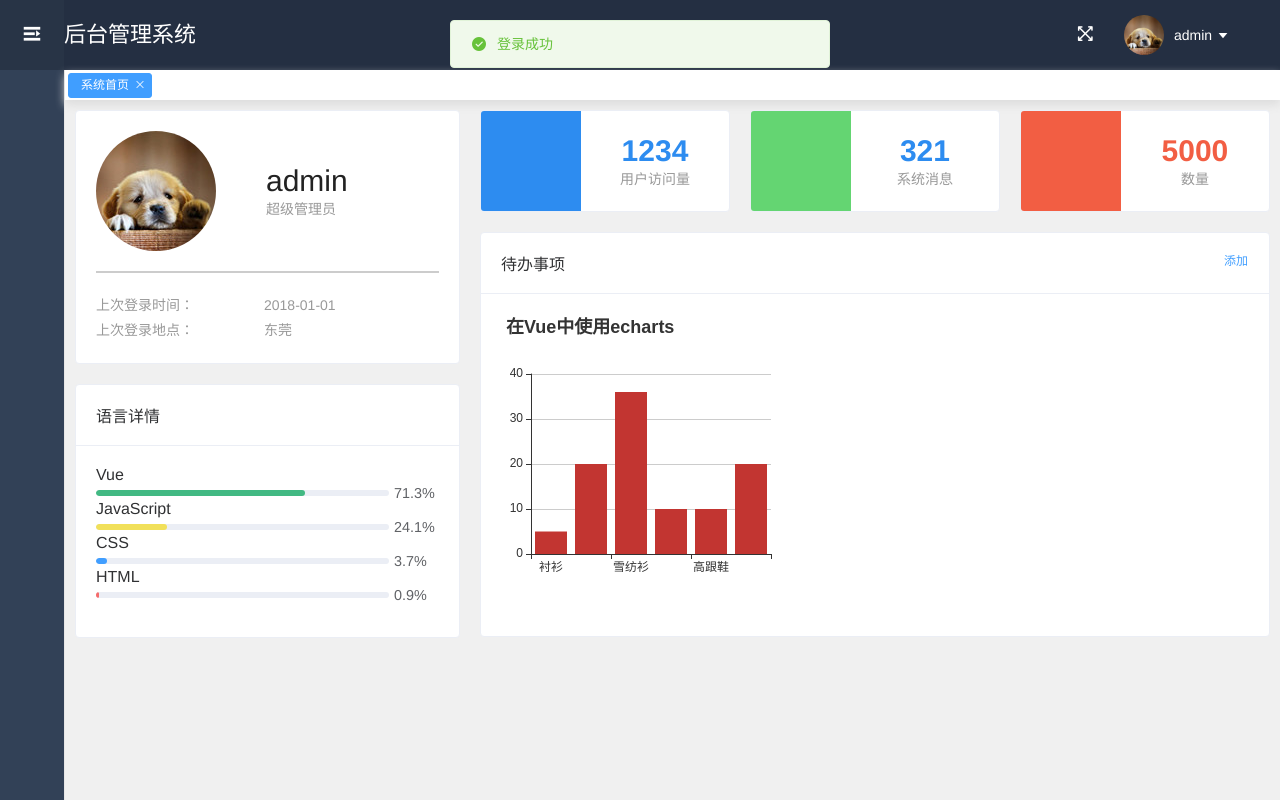
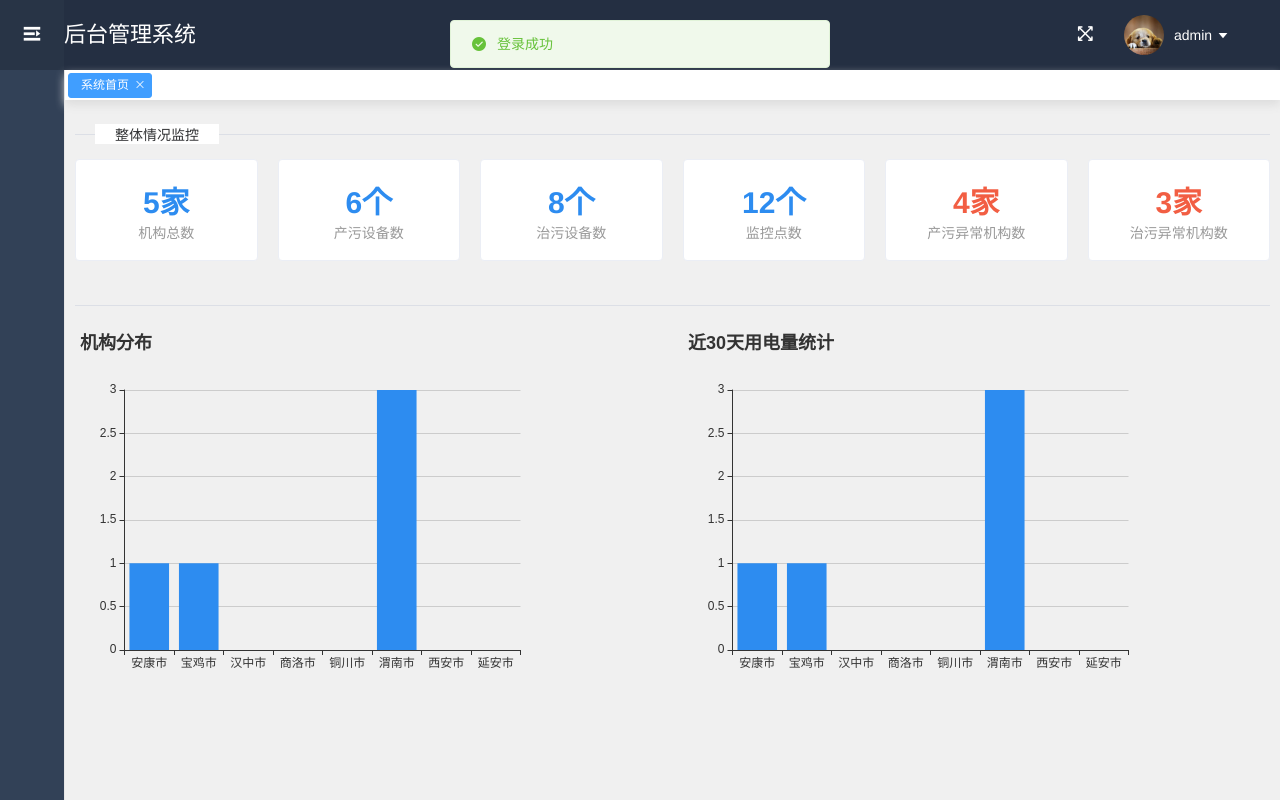
Before and after one commit to ffreedomm/my-system, a Vue app: page /#/dashboard in a window 1280 px wide. Both pictures are taken after a click on the button "登录". Built offline with nearby package versions, Linux system fonts and the light colour scheme; a small style sheet from the web is missing.

Commit message:
首页修改

```diff
--- a/src/components/page/Dashboard.vue
+++ b/src/components/page/Dashboard.vue
@@ -1,107 +1,81 @@
 <template>
     <div>
+        <el-divider content-position="left">整体情况监控</el-divider>
         <el-row :gutter="20">
-            <el-col :span="8">
-                <el-card shadow="hover" class="mgb20" style="height:252px;">
-                    <div class="user-info">
-                        <img src="../../assets/img/img.jpg" class="user-avator" alt="">
-                        <div class="user-info-cont">
-                            <div class="user-info-name">{{name}}</div>
-                            <div>{{role}}</div>
-                        </div>
-                    </div>
-                    <div class="user-info-list">上次登录时间：<span>2018-01-01</span></div>
-                    <div class="user-info-list">上次登录地点：<span>东莞</span></div>
-                </el-card>
-                <el-card shadow="hover" style="height:252px;">
-                    <div slot="header" class="clearfix">
-                        <span>语言详情</span>
-                    </div>
-                    Vue
-                    <el-progress :percentage="71.3" color="#42b983"></el-progress>
-                    JavaScript
-                    <el-progress :percentage="24.1" color="#f1e05a"></el-progress>
-                    CSS
-                    <el-progress :percentage="3.7"></el-progress>
-                    HTML
-                    <el-progress :percentage="0.9" color="#f56c6c"></el-progress>
-                </el-card>
-            </el-col>
-            <el-col :span="16">
+            <el-col :span="24">
                 <el-row :gutter="20" class="mgb20">
-                    <el-col :span="8">
+                    <el-col :span="4">
                         <el-card shadow="hover" :body-style="{padding: '0px'}">
                             <div class="grid-content grid-con-1">
-                                <i class="el-icon-lx-people grid-con-icon"></i>
                                 <div class="grid-cont-right">
-                                    <div class="grid-num">1234</div>
-                                    <div>用户访问量</div>
+                                    <div class="grid-num">5家</div>
+                                    <div>机构总数</div>
                                 </div>
                             </div>
                         </el-card>
                     </el-col>
-                    <el-col :span="8">
+                    <el-col :span="4">
                         <el-card shadow="hover" :body-style="{padding: '0px'}">
                             <div class="grid-content grid-con-2">
-                                <i class="el-icon-lx-notice grid-con-icon"></i>
                                 <div class="grid-cont-right">
-                                    <div class="grid-num">321</div>
-                                    <div>系统消息</div>
+                                    <div class="grid-num">6个</div>
+                                    <div>产污设备数</div>
                                 </div>
                             </div>
                         </el-card>
                     </el-col>
-                    <el-col :span="8">
+                    <el-col :span="4">
+                        <el-card shadow="hover" :body-style="{padding: '0px'}">
+                            <div class="grid-content grid-con-2">
+                                <div class="grid-cont-right">
+                                    <div class="grid-num">8个</div>
+                                    <div>治污设备数</div>
+                                </div>
+                            </div>
+                        </el-card>
+                    </el-col>
+                    <el-col :span="4">
+                        <el-card shadow="hover" :body-style="{padding: '0px'}">
+                            <div class="grid-content grid-con-1">
+                                <div class="grid-cont-right">
+                                    <div class="grid-num">12个</div>
+                                    <div>监控点数</div>
+                                </div>
+                            </div>
+                        </el-card>
+                    </el-col>
+                    <el-col :span="4">
                         <el-card shadow="hover" :body-style="{padding: '0px'}">
                             <div class="grid-content grid-con-3">
-                                <i class="el-icon-lx-goods grid-con-icon"></i>
                                 <div class="grid-cont-right">
-                                    <div class="grid-num">5000</div>
-                                    <div>数量</div>
+                                    <div class="grid-num">4家</div>
+                                    <div>产污异常机构数</div>
+                                </div>
+                            </div>
+                        </el-card>
+                    </el-col>
+                    <el-col :span="4">
+                        <el-card shadow="hover" :body-style="{padding: '0px'}">
+                            <div class="grid-content grid-con-3">
+                                <div class="grid-cont-right">
+                                    <div class="grid-num">3家</div>
+                                    <div>治污异常机构数</div>
                                 </div>
                             </div>
                         </el-card>
                     </el-col>
                 </el-row>
-                <el-card shadow="hover" style="height:403px;">
-                    <div slot="header" class="clearfix">
-                        <span>待办事项</span>
-                        <el-button style="float: right; padding: 3px 0" type="text">添加</el-button>
-                    </div>
-                    <div id="myChart" :style="{width: '300px', height: '300px'}"></div>
-                    <!-- <el-table :data="todoList" :show-header="false" height="304" style="width: 100%;font-size:14px;">
-                        <el-table-column width="40">
-                            <template slot-scope="scope">
-                                <el-checkbox v-model="scope.row.status"></el-checkbox>
-                            </template>
-                        </el-table-column>
-                        <el-table-column>
-                            <template slot-scope="scope">
-                                <div class="todo-item" :class="{'todo-item-del': scope.row.status}">{{scope.row.title}}</div>
-                            </template>
-                        </el-table-column>
-                        <el-table-column width="60">
-                            <template slot-scope="scope">
-                                <i class="el-icon-edit"></i>
-                                <i class="el-icon-delete"></i>
-                            </template>
-                        </el-table-column>
-                    </el-table> -->
-                </el-card>
             </el-col>
         </el-row>
-        <!-- <el-row :gutter="20">
+        <el-divider></el-divider>
+        <el-row :gutter="20">
             <el-col :span="12">
-                <el-card shadow="hover">
-                    <schart ref="bar" class="schart" canvasId="bar" :data="data" type="bar" :options="options"></schart>
-                </el-card>
+                <div id="myChart" :style="{width: '500', height: '380px'}"></div>
             </el-col>
             <el-col :span="12">
-                <el-card shadow="hover">
-                    <schart ref="line" class="schart" canvasId="line" :data="data" type="line" :options="options2"></schart>
-                </el-card>
+                <div id="myChart2" :style="{width: '500', height: '380px'}"></div>
             </el-col>
-        </el-row> -->
+        </el-row>
     </div>
 </template>
 
@@ -112,31 +86,34 @@
     data() {
         return {
             name: localStorage.getItem('ms_username'),
-                todoList: [{
+            todoList: [
+                {
                     title: '今天要修复100个bug',
-                        status: false,
+                    status: false
                 },
                 {
                     title: '今天要修复100个bug',
-                        status: false,
+                    status: false
                 },
                 {
                     title: '今天要写100行代码加几个bug吧',
-                        status: false,
-                    }, {
-                        title: '今天要修复100个bug',
-                        status: false,
+                    status: false
                 },
                 {
                     title: '今天要修复100个bug',
-                        status: true,
+                    status: false
+                },
+                {
+                    title: '今天要修复100个bug',
+                    status: true
                 },
                 {
                     title: '今天要写100行代码加几个bug吧',
-                        status: true,
+                    status: true
                 }
             ],
-                data: [{
+            data: [
+                {
                     name: '2018/09/04',
                     value: 1083
                 },
@@ -181,7 +158,7 @@
                 bottomPadding: 30,
                 topPadding: 30
             }
-            }
+        };
     },
 
     computed: {
@@ -189,31 +166,55 @@
             return this.name === 'admin' ? '超级管理员' : '普通用户';
         }
     },
-        mounted(){
+    mounted() {
         this.drawLine();
     },
     methods: {
-            drawLine(){
+        drawLine() {
             // 基于准备好的dom，初始化echarts实例
-                let myChart = this.$echarts.init(document.getElementById('myChart'))
+            let myChart = this.$echarts.init(document.getElementById('myChart'));
+            let myChart2 = this.$echarts.init(document.getElementById('myChart2'));
             // 绘制图表
             myChart.setOption({
-                    title: { text: '在Vue中使用echarts' },
+                title: { text: '机构分布' },
                 tooltip: {},
                 xAxis: {
-                        data: ["衬衫","羊毛衫","雪纺衫","裤子","高跟鞋","袜子"]
+                    data: ['安康市', '宝鸡市', '汉中市', '商洛市', '铜川市', '渭南市', '西安市', '延安市']
                 },
                 yAxis: {},
-                    series: [{
+                series: [
+                    {
+                        itemStyle: {
+                            normal: { color: 'rgba(45,140,240,1)' }
+                        },
+                        name: '机构分布',
+                        type: 'bar',
+                        data: [1, 1, 0, 0, 0, 3, 0, 0]
+                    }
+                ]
+            });
+            // 绘制图表
+            myChart2.setOption({
+                title: { text: '近30天用电量统计' },
+                tooltip: {},
+                xAxis: {
+                    data: ['安康市', '宝鸡市', '汉中市', '商洛市', '铜川市', '渭南市', '西安市', '延安市']
+                },
+                yAxis: {},
+                series: [
+                    {
+                        itemStyle: {
+                            normal: { color: 'rgba(45,140,240,1)' }
+                        },
                         name: '销量',
                         type: 'bar',
-                        data: [5, 20, 36, 10, 10, 20]
-                    }]
+                        data: [1, 1, 0, 0, 0, 3, 0, 0]
+                    }
+                ]
             });
         }
     }
-    }
-
+};
 </script>
 
 
@@ -326,5 +327,4 @@
     width: 100%;
     height: 300px;
 }
-
 </style>
```
Lines whose indentation alone changed are shown as unchanged.
